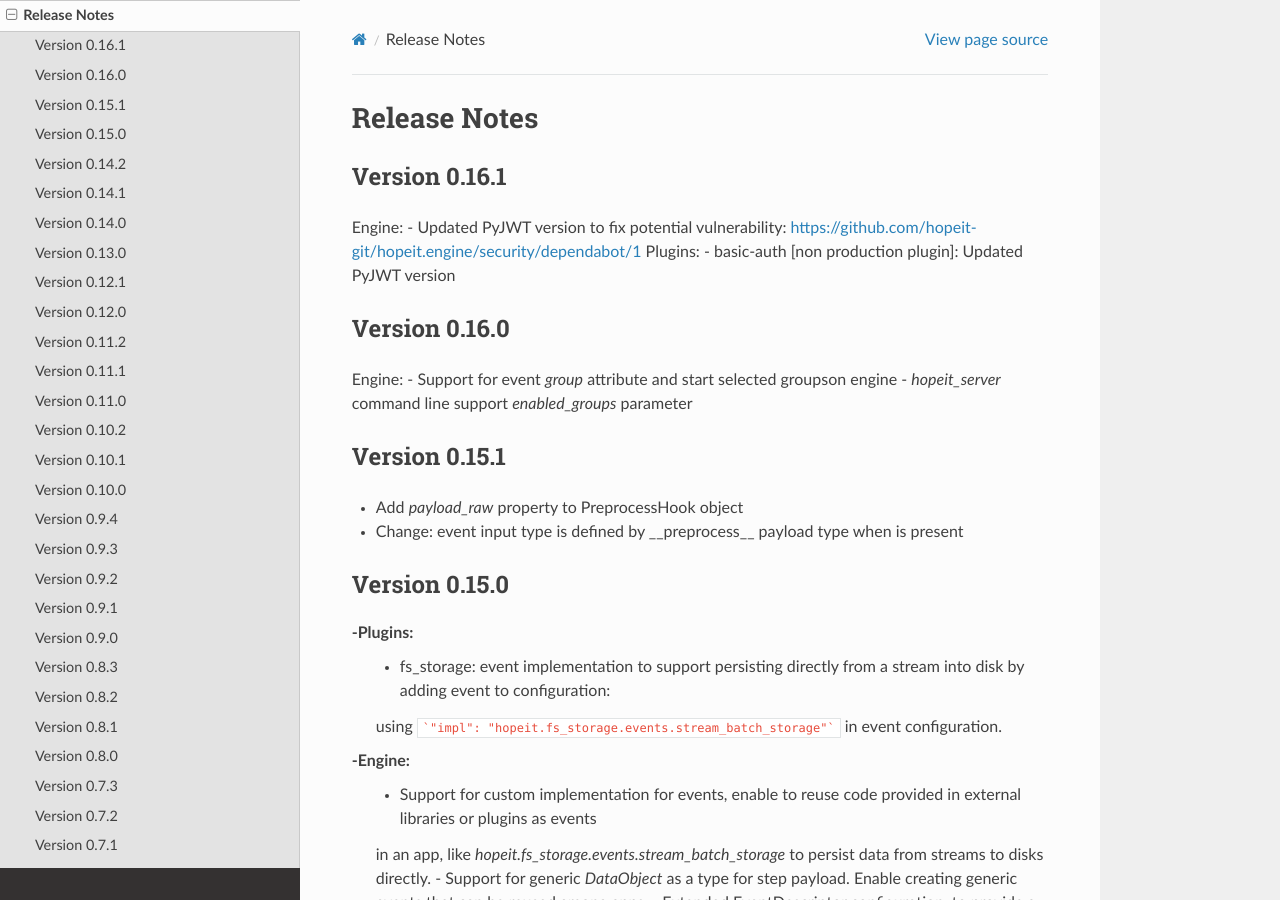
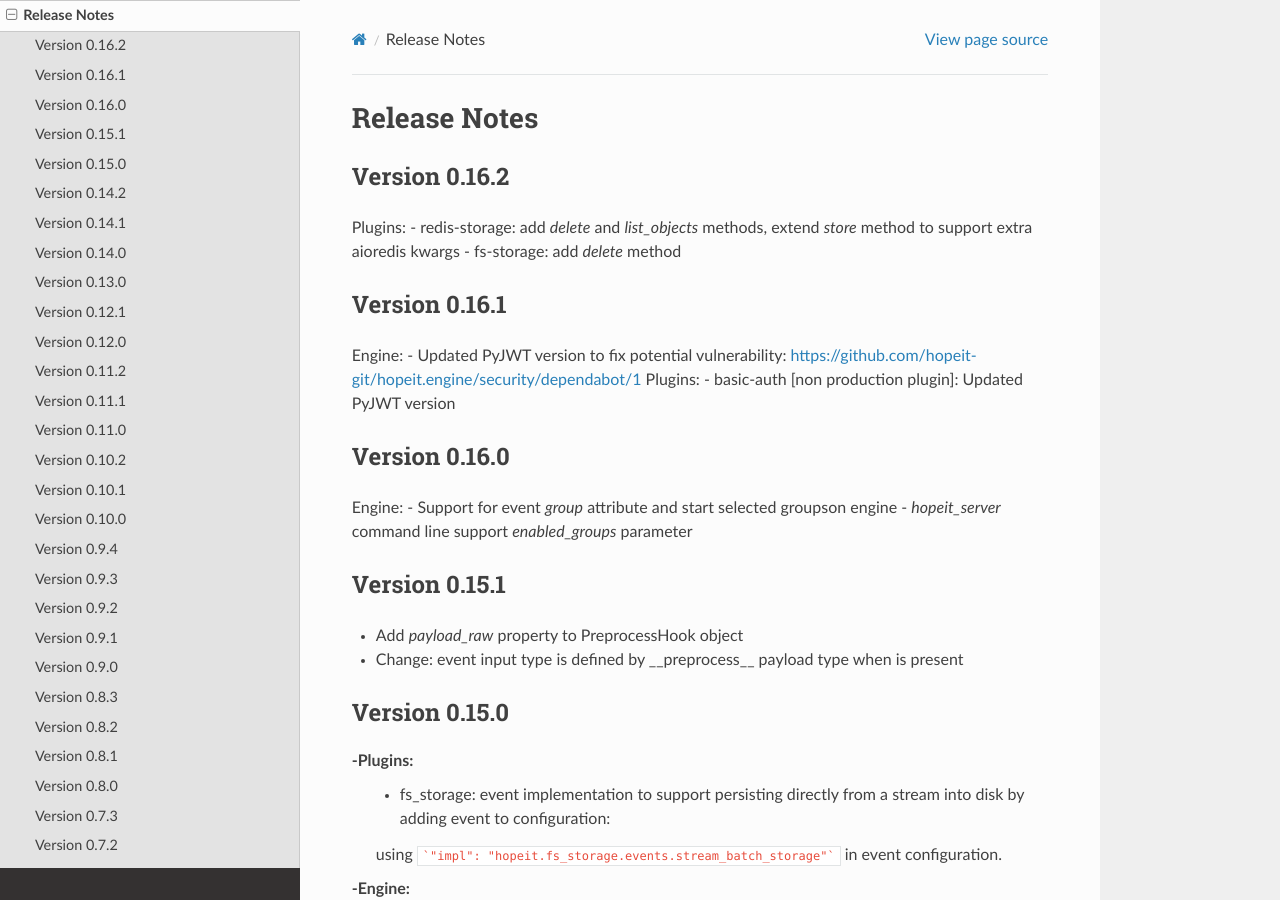
Before and after one commit to hopeit-git/hopeit.engine, a Sphinx documentation site: the page built from docs/source/release-notes.rst, in a window 1280 px wide and 900 px high. Built offline with Sphinx 7.4.7 and the Read the Docs theme 2.0.0, drawn with Linux system fonts in a browser that asks for light colours; pages that are not in the unit, such as notebooks, are missing from menus.

Commit message:
bump version

```diff
--- a/docs/source/release-notes.rst
+++ b/docs/source/release-notes.rst
@@ -1,5 +1,12 @@
 Release Notes
 =============
+
+Version 0.16.2
+______________
+Plugins:
+- redis-storage: add `delete` and `list_objects` methods, extend `store` method to support extra aioredis kwargs
+- fs-storage: add `delete` method
+
 
 Version 0.16.1
 ______________
--- a/engine/src/hopeit/server/version.py
+++ b/engine/src/hopeit/server/version.py
@@ -8,7 +8,7 @@ import os
 import sys
 
 ENGINE_NAME = "hopeit.engine"
-ENGINE_VERSION = "0.16.1"
+ENGINE_VERSION = "0.16.2"
 
 # Major.Minor version to be used in App versions and Api endpoints for Apps/Plugins
 APPS_API_VERSION = '.'.join(ENGINE_VERSION.split('.')[0:2])
```
Also changed, not shown: 5 other files.
